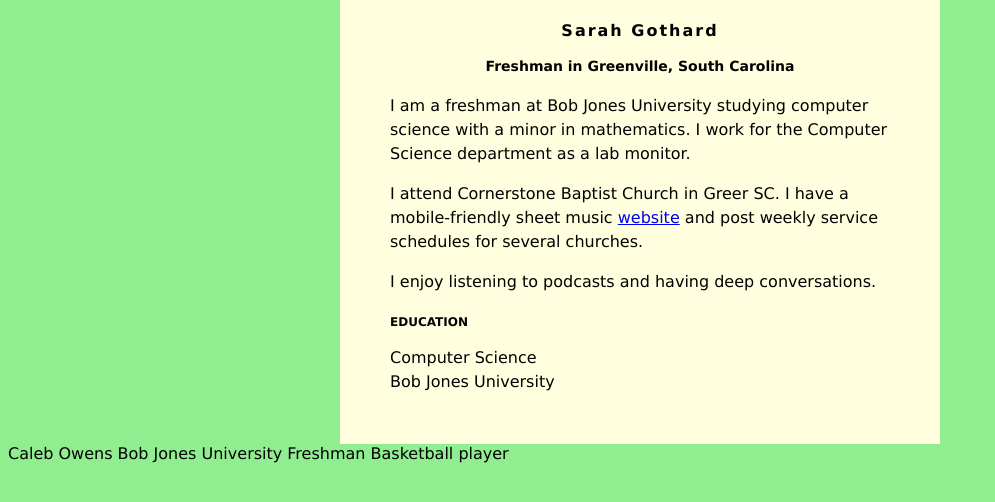
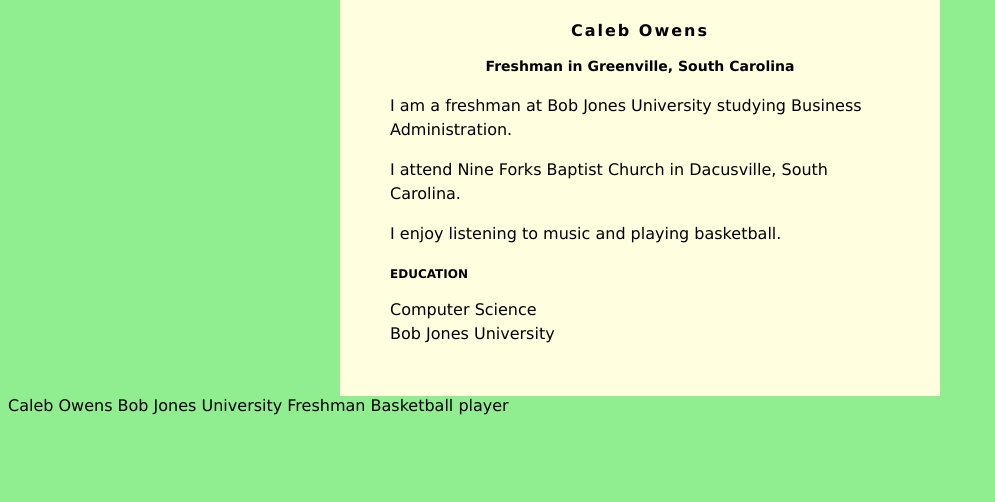
Before and after one commit to cowen014/cowen014.github.io, a plain HTML site: page index.html in a window 1280 px wide. Shown: the whole page, without its empty margins (0-995 px from the left). Drawn offline with Linux system fonts and the light colour scheme.

Commit message:
Update index.html

```diff
--- a/index.html
+++ b/index.html
@@ -30,18 +30,15 @@ h3 {
 </head>
 <body>
     <div id="content">
-        <h1>Sarah Gothard</h1>
+        <h1>Caleb Owens</h1>
         <h2>Freshman in Greenville, South Carolina</h2>
 
-         <p>I am a freshman at Bob Jones University studying computer science with a minor in
-            mathematics. I work for the Computer Science department as a lab monitor.</p>
+         <p>I am a freshman at Bob Jones University studying Business Administration.</p>
          <p>
-            I attend Cornerstone Baptist Church in Greer SC. I have a mobile-friendly
-            sheet music <a href="https://mobilehymns.org/">website</a> and post weekly service
-            schedules for several churches.
+            I attend Nine Forks Baptist Church in Dacusville, South Carolina.
          </p>
          <p>
-            I enjoy listening to podcasts and having deep conversations.
+          I enjoy listening to music and playing basketball.
          </p>
         <h3>EDUCATION</h3>
         Computer Science<br />
```
